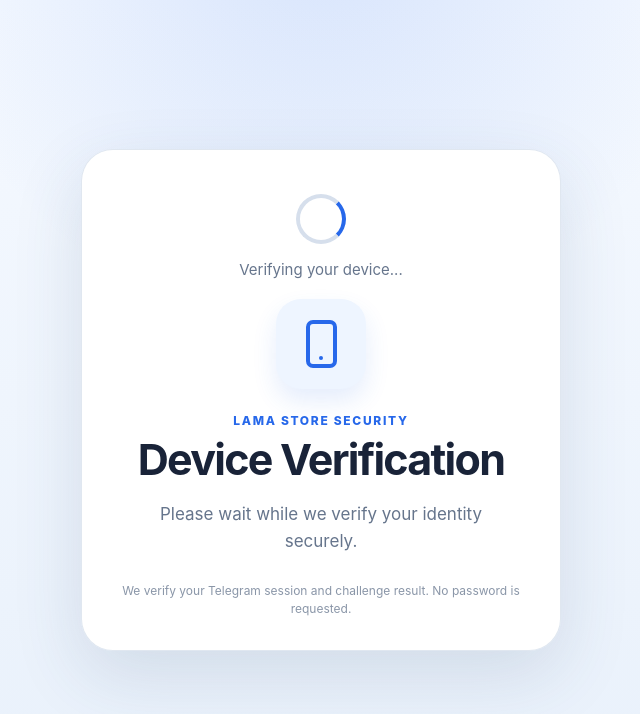
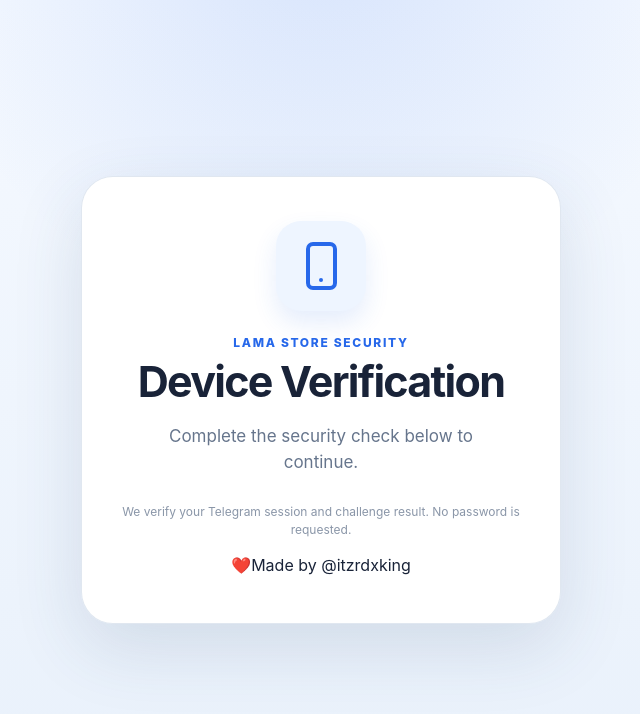
Before and after one commit to rdxking8756-png/Lama-store-bot, a plain HTML site: page index.html in a window 1280 px wide. Shown: the whole page, without its empty margins (319-959 px from the left). Drawn offline with Linux system fonts and the light colour scheme.

Commit message:
Update verification text and loader elements

```diff
--- a/index.html
+++ b/index.html
@@ -14,22 +14,21 @@
 <body>
   <main class="shell">
     <section class="card">
-      <div class="loader" id="loader">
-        <div class="spinner"></div>
-        <p class="loading-text">Verifying your device...</p>
-      </div>
       <div class="device" aria-hidden="true"><span></span></div>
       <p class="eyebrow">LAMA STORE SECURITY</p>
       <h1 id="title">Device Verification</h1>
       <p class="intro" id="status-text">
-        Please wait while we verify your identity securely.
+        Complete the security check below to continue.
       </p>
-      <div id="turnstile-container" style="display:none;"></div>
-      <button id="retry-button" type="button" style="display:none;">Retry Verification</button>
+      <div id="turnstile-container"></div>
+      <button id="retry-button" type="button" style="display:none;">Try Again</button>
       <p id="status" class="status"></p>
       <p class="privacy">
         We verify your Telegram session and challenge result. No password is requested.
       </p>
+
+      <!-- 🥀 RDX KING WATERMARK — @itzrdxking 🖤 -->
+      <p class="watermark">❤️Made by <span>@itzrdxking</span></p>
     </section>
   </main>
   <script src="config.js"></script>
```
